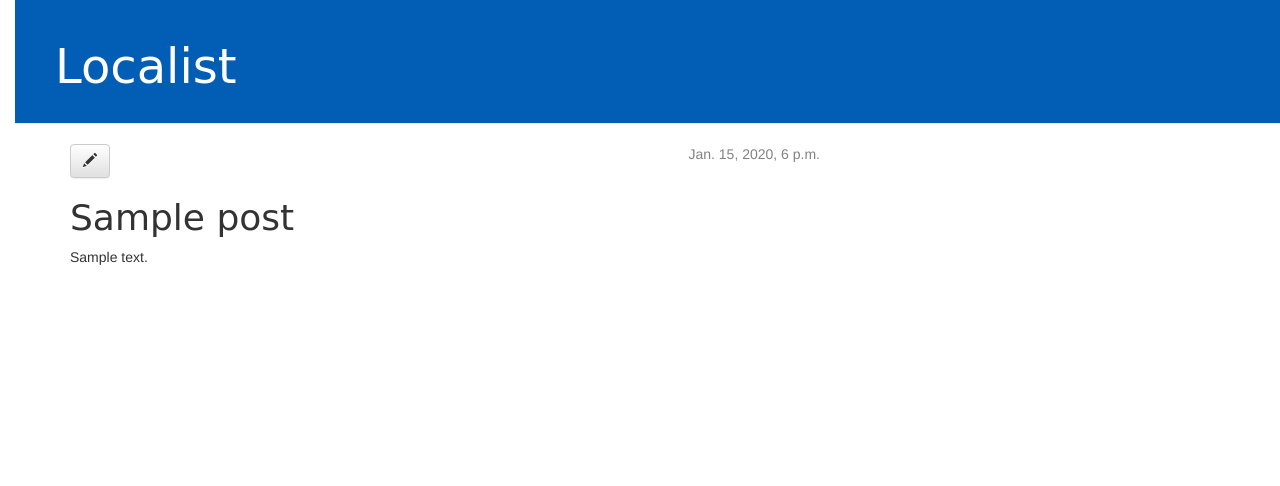
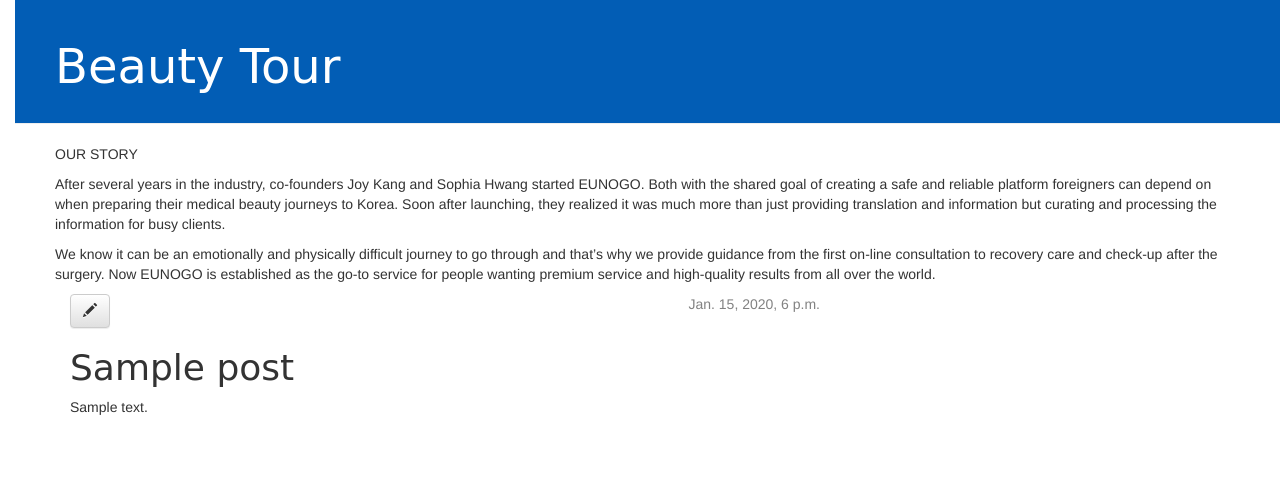
Before and after one commit to dibyp/my-first-blog, a Django app: page /post/1/ in a window 1280 px wide. Shown: the top 486 px of the page. Run offline with Django 3.2, Linux system fonts and the light colour scheme; tables that the repository leaves empty hold one stand-in row (values such as "Sample post"); some libraries are stand-ins or nearby versions; some web fonts are replaced.

Commit message:
Added beauty tour header

```diff
--- a/blog/templates/blog/base.html
+++ b/blog/templates/blog/base.html
@@ -2,7 +2,7 @@
 {% load staticfiles %}
 <html>
   <head>
-      <title>Aend's blog</title>
+      <title>Secret Chart</title>
       <link rel="stylesheet" href="//maxcdn.bootstrapcdn.com/bootstrap/3.2.0/css/bootstrap.min.css">
       <link rel="stylesheet" href="//maxcdn.bootstrapcdn.com/bootstrap/3.2.0/css/bootstrap-theme.min.css">
       <link href="https://fonts.googleapis.com/css?family=Nova+Oval" rel="stylesheet">
@@ -13,9 +13,19 @@
     {% if user.is_authenticated %}
       <a href="{% url 'post_new' %}" class="top-menu"><span class="glyphicon glyphicon-plus"></span></a>
     {% endif %}
-      <h1><a href="/">Localist</a></h1>
+      <h1><a href="/">Beauty Tour</a></h1>
     </div>
     <div class="content container">
+      <div class="row">
+        <p>OUR STORY</p>
+        <p>
+          After several years in the industry, co-founders Joy Kang and Sophia Hwang started EUNOGO. Both with the shared goal of creating a safe and reliable platform foreigners can depend on when preparing their medical beauty journeys to Korea. Soon after launching, they realized it was much more than just providing translation and information but curating and processing the information for busy clients.
+        </p>
+
+        <p>
+          We know it can be an emotionally and physically difficult journey to go through and that’s why we provide guidance from the first on-line consultation to recovery care and check-up after the surgery.  Now EUNOGO is established as the go-to service for people wanting premium service and high-quality results from all over the world.
+        </p>
+      </div>
       <div class="row">
         <div class="col-md-8">
         {% block content %}
```
